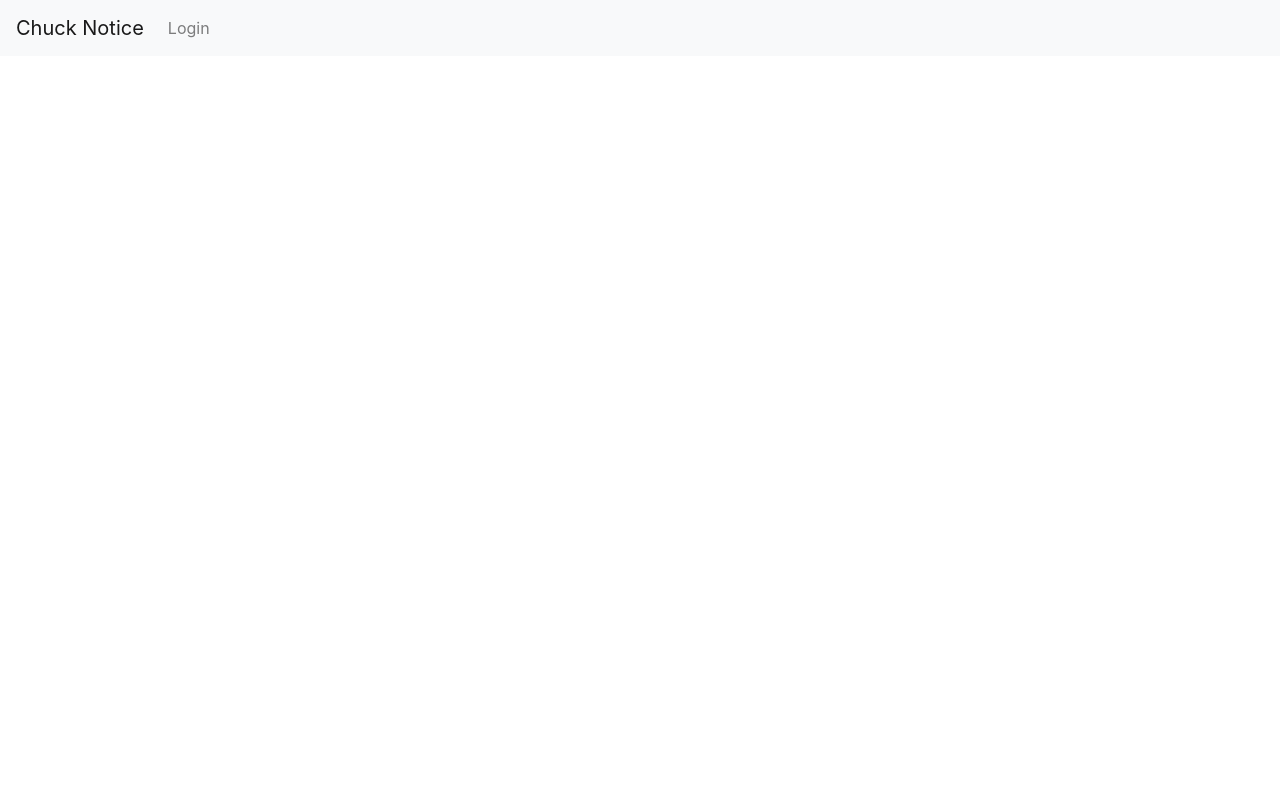
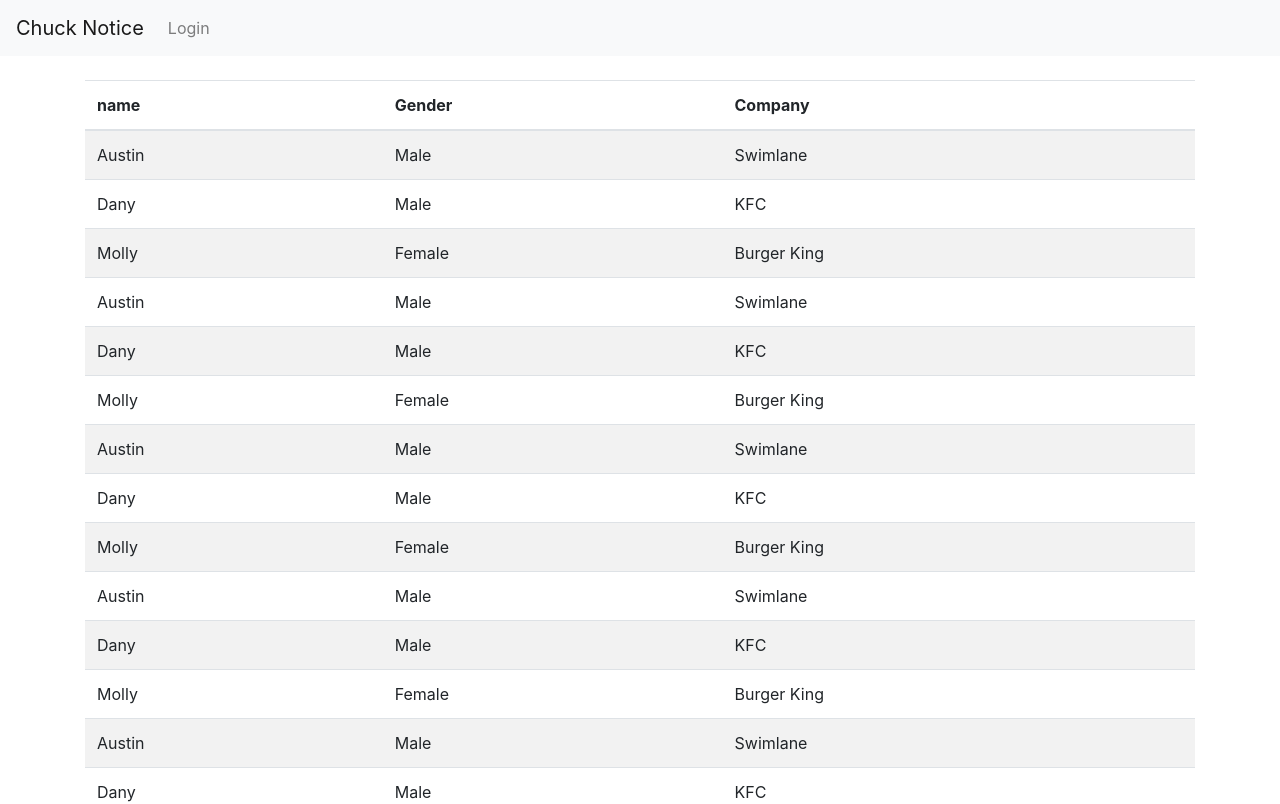
Before and after one commit to SamsonCodes/ng-chuck-notice, an Angular app: page /example-table in a window 1280 px wide. Shown: the top 804 px of the page. Built offline with nearby package versions, Linux system fonts and the light colour scheme.

Commit message:
Update columns and implement table content and styling

```diff
--- a/src/app/components/example-table/example-table.component.html
+++ b/src/app/components/example-table/example-table.component.html
@@ -0,0 +1,18 @@
+<div>
+  <table id="myTable" class="table table-striped">
+    <thead>
+      <tr>
+        <th scope="col" *ngFor="let column of columns;">
+          {{column}}
+        </th>
+      </tr>
+    </thead>
+    <tbody>
+      <tr *ngFor="let row of rows">
+        <td>{{row.name}}</td>
+        <td>{{row.gender}}</td>
+        <td>{{row.company}}</td>
+      </tr>
+    </tbody>
+  </table>
+</div>
--- a/src/app/components/example-table/example-table.component.ts
+++ b/src/app/components/example-table/example-table.component.ts
@@ -12,7 +12,7 @@
     { name: 'Molly', gender: 'Female', company: 'Burger King' }
   ];
   rows:any[] = []
-  columns = [{ prop: 'name' }, { name: 'Gender' }, { name: 'Company' }];
+  columns = ['name','Gender', 'Company' ];
 
   constructor() { }
 
```
